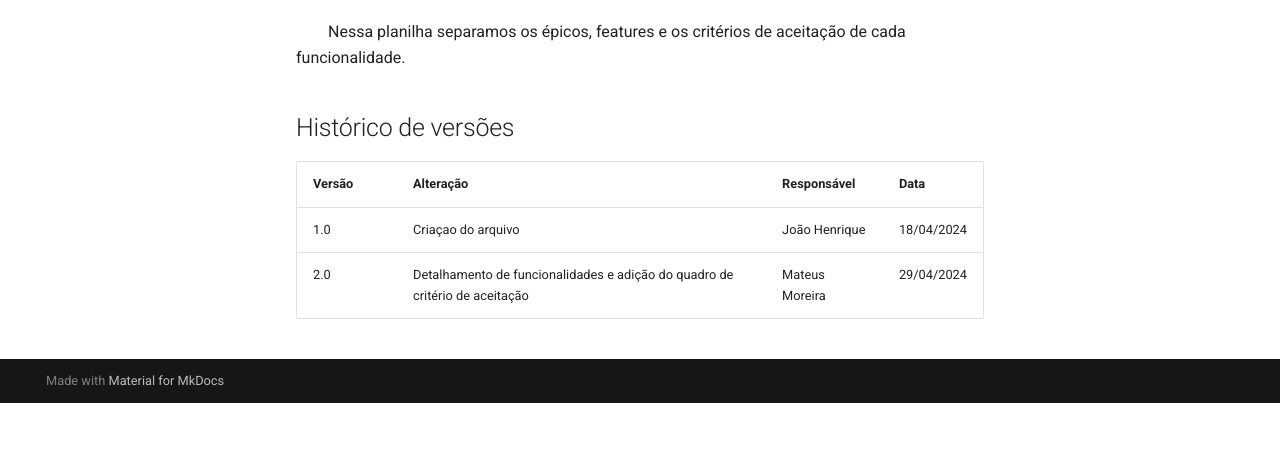
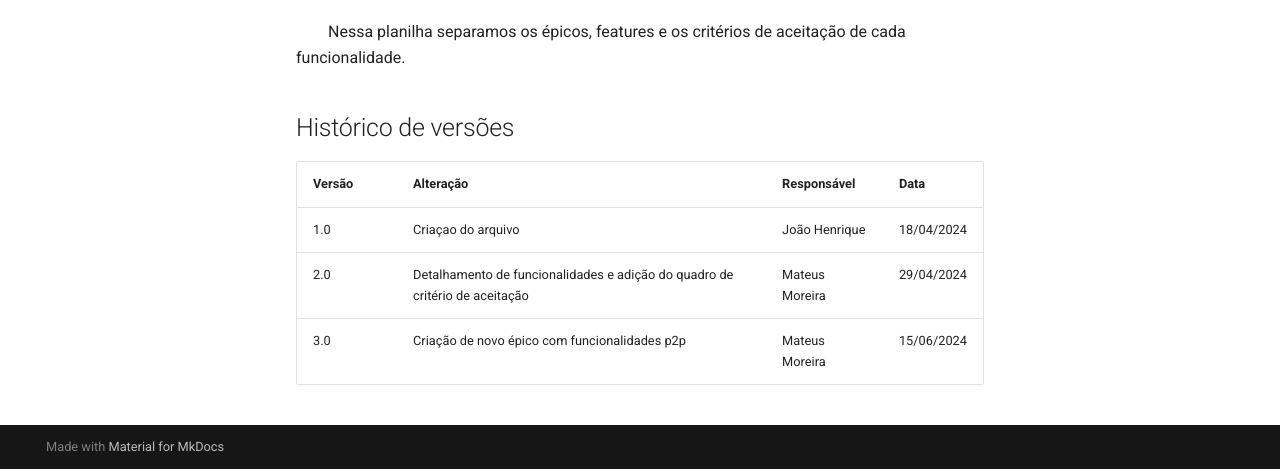
Before and after one commit to Simula-Fin/DOCS, an MkDocs documentation site: the page built from docs/projectDescription/Funcionalidades.md, in a window 1280 px wide and 900 px high, scrolled down 887 px, cut to the strip 431-900 px from the top of the window. Built offline with MkDocs 1.6.1 and Material for MkDocs 9.7.7, drawn with Linux system fonts in a browser that asks for light colours; comment, search, counter and statistics services are not loaded; before the commit the page ends 1721 px from its top, so only the background shows below that.

Commit message:
Update Funcionalidades.md

```diff
--- a/docs/projectDescription/Funcionalidades.md
+++ b/docs/projectDescription/Funcionalidades.md
@@ -25,3 +25,4 @@
 | ---------- | --------------------------------------------------------------------------- | --------------- | ---------- |
 | 1.0        | Criaçao do arquivo                                                          | João Henrique   | 18/04/2024 |
 | 2.0        | Detalhamento de funcionalidades e adição do quadro de critério de aceitação | Mateus Moreira  | 29/04/2024 |
+| 3.0        | Criação de novo épico com funcionalidades p2p                               | Mateus Moreira  | 15/06/2024 |
```
